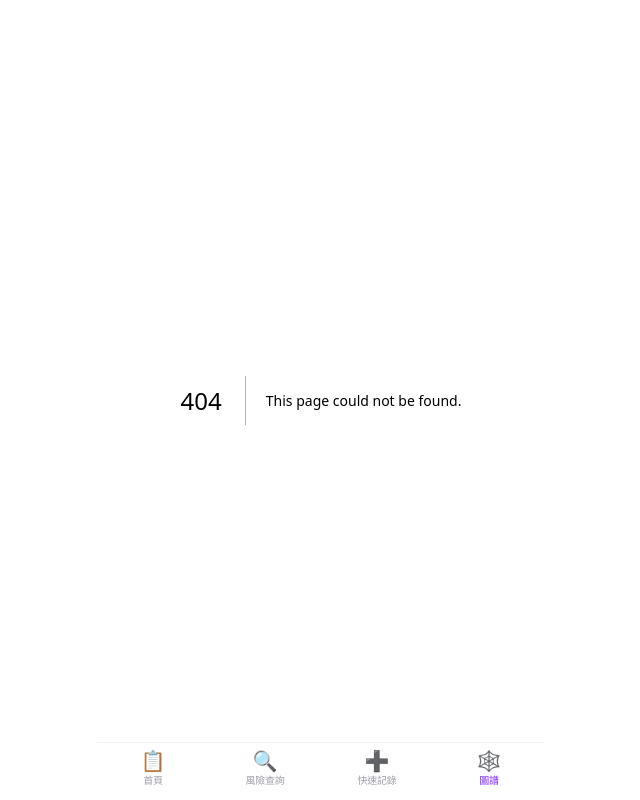
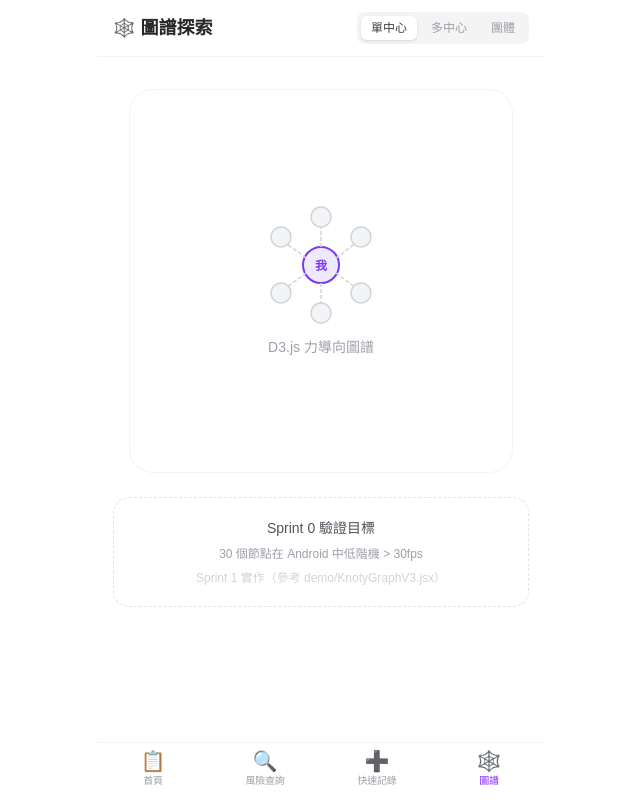
Before and after one commit to skywalker6666/knoty, a Next.js app in the folder apps/web/: page /graph in a window 1280 px wide. Before the commit this address had no page. Shown: the whole page, without its empty margins (319-959 px from the left). Built offline with nearby package versions, Linux system fonts and the light colour scheme.

Commit message:
feat: add skeleton pages for risk, record, graph routes (no more 404)

```diff
--- /dev/null
+++ b/apps/web/app/graph/page.tsx
@@ -0,0 +1,53 @@
+export default function GraphPage() {
+  return (
+    <main className="flex-1 pb-20">
+      <header className="sticky top-0 z-10 bg-white/95 backdrop-blur border-b border-zinc-100 px-4 py-3 flex items-center justify-between">
+        <h1 className="text-lg font-bold text-zinc-800">🕸️ 圖譜探索</h1>
+        {/* 模式切換 */}
+        <div className="flex gap-1 bg-zinc-100 rounded-lg p-1 text-xs font-medium">
+          <button className="px-2.5 py-1 bg-white rounded-md shadow-sm text-zinc-700">
+            單中心
+          </button>
+          <button className="px-2.5 py-1 text-zinc-400">
+            多中心
+          </button>
+          <button className="px-2.5 py-1 text-zinc-400">
+            團體
+          </button>
+        </div>
+      </header>
+
+      {/* 圖譜畫布佔位 */}
+      <div className="flex-1 flex flex-col items-center justify-center px-4 pt-8 pb-4 gap-6">
+        <div className="w-full aspect-square max-w-sm bg-white rounded-3xl border border-zinc-100 flex flex-col items-center justify-center gap-3 text-zinc-300">
+          {/* 示意圖 */}
+          <svg width="120" height="120" viewBox="0 0 120 120" fill="none">
+            <circle cx="60" cy="60" r="18" fill="#ede9fe" stroke="#7c3aed" strokeWidth="2"/>
+            <text x="60" y="65" textAnchor="middle" fontSize="12" fill="#7c3aed" fontWeight="600">我</text>
+            {/* 連線 */}
+            <line x1="60" y1="42" x2="60" y2="18" stroke="#d1d5db" strokeWidth="1.5" strokeDasharray="4 2"/>
+            <line x1="75" y1="53" x2="95" y2="38" stroke="#d1d5db" strokeWidth="1.5" strokeDasharray="4 2"/>
+            <line x1="75" y1="68" x2="95" y2="83" stroke="#d1d5db" strokeWidth="1.5" strokeDasharray="4 2"/>
+            <line x1="60" y1="78" x2="60" y2="102" stroke="#d1d5db" strokeWidth="1.5" strokeDasharray="4 2"/>
+            <line x1="45" y1="68" x2="25" y2="83" stroke="#d1d5db" strokeWidth="1.5" strokeDasharray="4 2"/>
+            <line x1="45" y1="53" x2="25" y2="38" stroke="#d1d5db" strokeWidth="1.5" strokeDasharray="4 2"/>
+            {/* 外圍節點 */}
+            <circle cx="60" cy="12" r="10" fill="#f3f4f6" stroke="#d1d5db" strokeWidth="1.5"/>
+            <circle cx="100" cy="32" r="10" fill="#f3f4f6" stroke="#d1d5db" strokeWidth="1.5"/>
+            <circle cx="100" cy="88" r="10" fill="#f3f4f6" stroke="#d1d5db" strokeWidth="1.5"/>
+            <circle cx="60" cy="108" r="10" fill="#f3f4f6" stroke="#d1d5db" strokeWidth="1.5"/>
+            <circle cx="20" cy="88" r="10" fill="#f3f4f6" stroke="#d1d5db" strokeWidth="1.5"/>
+            <circle cx="20" cy="32" r="10" fill="#f3f4f6" stroke="#d1d5db" strokeWidth="1.5"/>
+          </svg>
+          <p className="text-sm text-zinc-400">D3.js 力導向圖譜</p>
+        </div>
+
+        <div className="w-full rounded-2xl border border-dashed border-zinc-200 bg-white p-5 space-y-2 text-center">
+          <p className="text-sm font-medium text-zinc-600">Sprint 0 驗證目標</p>
+          <p className="text-xs text-zinc-400">30 個節點在 Android 中低階機 &gt; 30fps</p>
+          <p className="text-xs text-zinc-300">Sprint 1 實作（參考 demo/KnotyGraphV3.jsx）</p>
+        </div>
+      </div>
+    </main>
+  );
+}
--- /dev/null
+++ b/apps/web/app/record/page.tsx
@@ -0,0 +1,39 @@
+export default function RecordPage() {
+  return (
+    <main className="flex-1 pb-20">
+      <header className="sticky top-0 z-10 bg-white/95 backdrop-blur border-b border-zinc-100 px-4 py-3">
+        <h1 className="text-lg font-bold text-zinc-800">➕ 快速記錄</h1>
+      </header>
+
+      <div className="px-4 pt-6 space-y-4">
+        {/* 輸入框 */}
+        <div className="bg-white rounded-2xl border border-zinc-100 p-4 space-y-3">
+          <p className="text-xs font-semibold text-zinc-400 uppercase tracking-wider">
+            一句話記下來
+          </p>
+          <textarea
+            className="w-full min-h-[120px] px-3 py-3 bg-zinc-50 rounded-xl border border-zinc-200 text-sm text-zinc-800 placeholder:text-zinc-400 resize-none focus:outline-none focus:ring-2 focus:ring-violet-300"
+            placeholder="例：學姐今天幫我在報告評審補充了一個論點，救了全組的分數"
+            disabled
+          />
+          <div className="flex items-center gap-2">
+            <button className="flex-1 py-3 bg-violet-600 text-white rounded-xl font-semibold text-sm opacity-40 cursor-not-allowed">
+              AI 解析並記錄
+            </button>
+          </div>
+        </div>
+
+        {/* 說明 */}
+        <div className="rounded-2xl border border-dashed border-zinc-200 bg-white p-6 space-y-3">
+          <p className="text-sm font-medium text-zinc-600">✨ 怎麼運作</p>
+          <div className="space-y-2 text-sm text-zinc-400">
+            <p>① 輸入一句話描述發生的事</p>
+            <p>② Gemini Flash 自動解析人物、事件類型、影響值</p>
+            <p>③ 確認後存進圖譜</p>
+          </div>
+          <p className="text-xs text-zinc-300 pt-1">Sprint 1 實作</p>
+        </div>
+      </div>
+    </main>
+  );
+}
--- /dev/null
+++ b/apps/web/app/risk/page.tsx
@@ -0,0 +1,42 @@
+export default function RiskPage() {
+  return (
+    <main className="flex-1 pb-20">
+      <header className="sticky top-0 z-10 bg-white/95 backdrop-blur border-b border-zinc-100 px-4 py-3">
+        <h1 className="text-lg font-bold text-zinc-800">🔍 風險查詢</h1>
+      </header>
+
+      <div className="px-4 pt-6 space-y-4">
+        {/* 查詢輸入區 */}
+        <div className="bg-white rounded-2xl border border-zinc-100 p-4 space-y-3">
+          <p className="text-xs font-semibold text-zinc-400 uppercase tracking-wider">
+            我想跟⋯⋯
+          </p>
+          <button className="w-full flex items-center gap-3 px-4 py-3 bg-zinc-50 rounded-xl border border-zinc-200 text-left text-zinc-400 text-sm">
+            <span>👤</span>
+            <span>選擇要聊天的對象（A）</span>
+          </button>
+
+          <p className="text-xs font-semibold text-zinc-400 uppercase tracking-wider pt-1">
+            聊到⋯⋯
+          </p>
+          <button className="w-full flex items-center gap-3 px-4 py-3 bg-zinc-50 rounded-xl border border-zinc-200 text-left text-zinc-400 text-sm">
+            <span>👤</span>
+            <span>選擇要聊到的人（C）</span>
+          </button>
+
+          <button className="w-full py-3 bg-violet-600 text-white rounded-xl font-semibold text-sm mt-1 opacity-40 cursor-not-allowed">
+            分析關係風險
+          </button>
+        </div>
+
+        {/* 空白提示 */}
+        <div className="rounded-2xl border border-dashed border-zinc-200 bg-white p-8 text-center space-y-2">
+          <p className="text-3xl">🕵️</p>
+          <p className="text-sm font-medium text-zinc-600">選好兩個人後，</p>
+          <p className="text-sm text-zinc-400">AI 會分析他們之間的關係路徑</p>
+          <p className="text-xs text-zinc-300 mt-2">Sprint 1 實作</p>
+        </div>
+      </div>
+    </main>
+  );
+}
```
